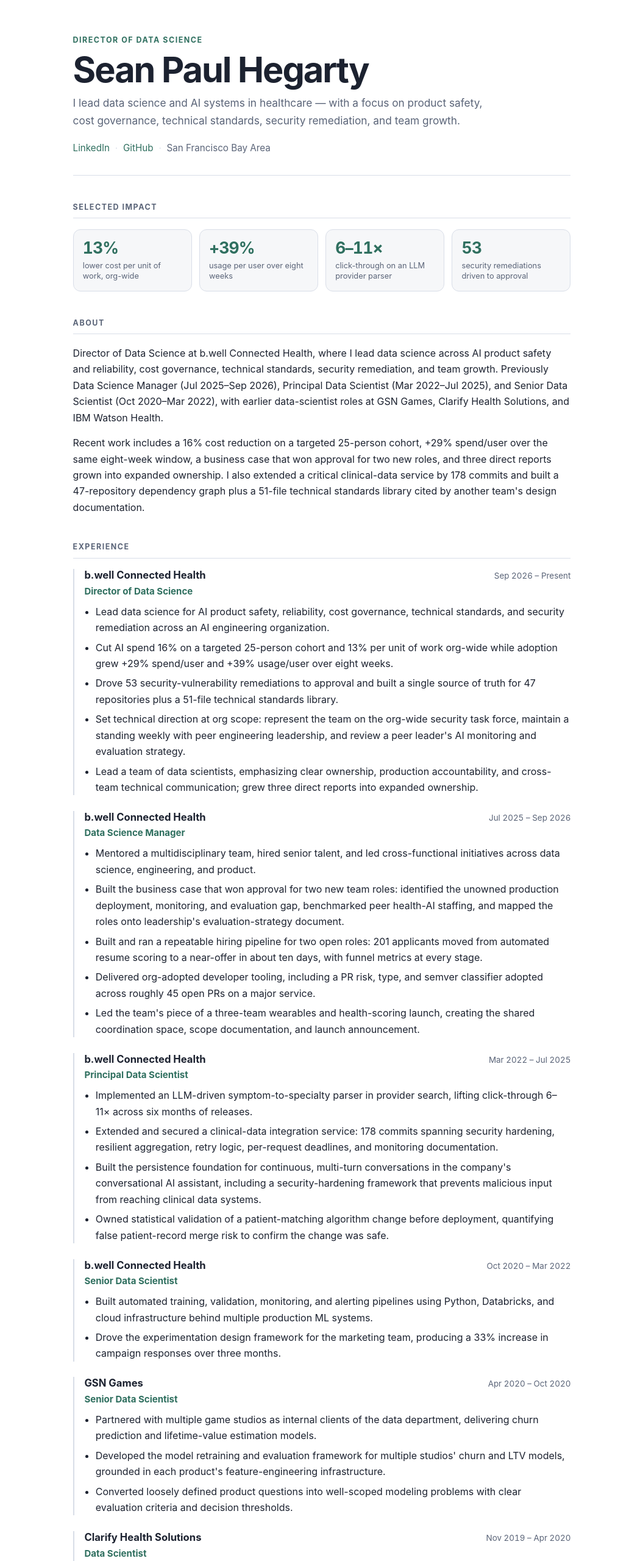
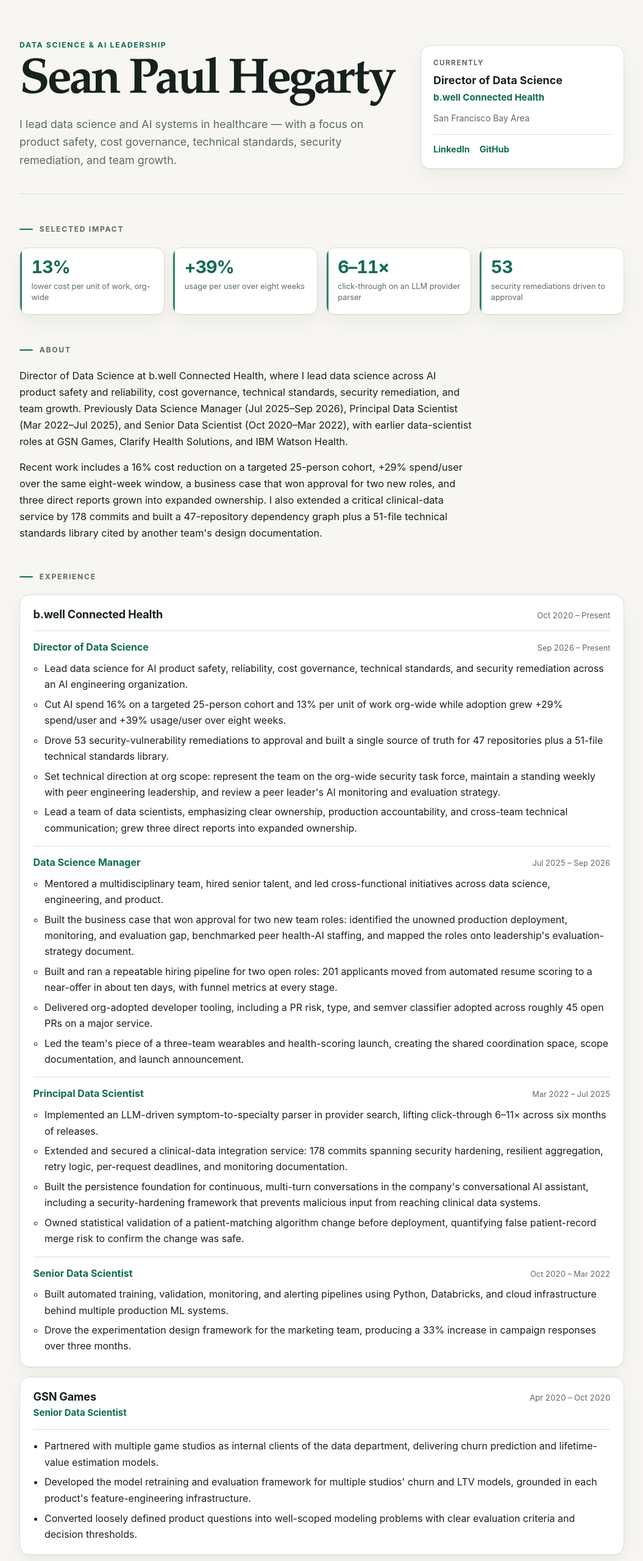
Before and after one commit to Seananigans/Seananigans.github.io, a plain HTML site: page index.html in a window 1280 px wide. Shown: the top 2560 px of the page at 61% size, without its empty margins (112-1167 px from the left). Drawn offline with Linux system fonts and the light colour scheme.

Commit message:
design: refresh profile layout and visual hierarchy
- Add a two-column hero with a current-role card and serif display type.
- Group the four b.well roles under one company card and use role cards for earlier companies.
- Add card-based metrics, skills, and education, with responsive and print styles.
- Add a skip link, theme colors, and improved focus/selection states.

```diff
--- a/index.html
+++ b/index.html
@@ -6,6 +6,8 @@
 <title>Sean Paul Hegarty — Director of Data Science</title>
 <meta name="description" content="Director of Data Science at b.well Connected Health. AI product safety, cost governance, technical standards, security remediation, and team growth.">
 <meta name="author" content="Sean Paul Hegarty">
+<meta name="theme-color" content="#f7f6f2" media="(prefers-color-scheme: light)">
+<meta name="theme-color" content="#0d1310" media="(prefers-color-scheme: dark)">
 <meta property="og:type" content="profile">
 <meta property="og:title" content="Sean Paul Hegarty — Director of Data Science">
 <meta property="og:description" content="Director of Data Science at b.well Connected Health. AI product safety, cost governance, technical standards, security remediation, and team growth.">
@@ -14,22 +16,27 @@
 <style>
   :root {
     color-scheme: light dark;
-    --bg: #ffffff;
-    --fg: #1c2230;
-    --muted: #5a6478;
-    --accent: #2f6f5f;
-    --border: #d9dee8;
-    --surface: #f6f7f9;
-    --max: 860px;
+    --bg: #f7f6f2;
+    --fg: #17211d;
+    --muted: #5d6a63;
+    --accent: #0f6b53;
+    --accent-soft: #e7f0eb;
+    --border: #ddded6;
+    --surface: #ffffff;
+    --shadow: 0 1px 2px rgba(20, 30, 25, 0.04), 0 12px 32px rgba(20, 30, 25, 0.05);
+    --max: 1040px;
+    --radius: 16px;
   }
   @media (prefers-color-scheme: dark) {
     :root {
-      --bg: #11151c;
-      --fg: #e8ebf1;
-      --muted: #9aa3b5;
-      --accent: #6dbfa6;
-      --border: #333b4a;
-      --surface: #1b2029;
+      --bg: #0d1310;
+      --fg: #e8efe9;
+      --muted: #9caaa1;
+      --accent: #7bd3b2;
+      --accent-soft: #14251e;
+      --border: #2a352e;
+      --surface: #141d18;
+      --shadow: 0 1px 2px rgba(0, 0, 0, 0.35), 0 14px 34px rgba(0, 0, 0, 0.28);
     }
   }
   * { box-sizing: border-box; }
@@ -37,210 +44,371 @@
   body {
     margin: 0;
     color: var(--fg);
-    background: var(--bg);
+    background:
+      radial-gradient(900px 520px at 8% -12%, var(--accent-soft), transparent 62%),
+      var(--bg);
     font: 16px/1.65 -apple-system, BlinkMacSystemFont, "Segoe UI", Helvetica, Arial, sans-serif;
     -webkit-font-smoothing: antialiased;
+    text-rendering: optimizeLegibility;
   }
+  ::selection { color: var(--bg); background: var(--accent); }
   a {
     color: var(--accent);
     text-decoration: none;
     text-underline-offset: 3px;
+    text-decoration-thickness: 1px;
   }
   a:hover { text-decoration: underline; }
   a:focus-visible {
     outline: 2px solid var(--accent);
     outline-offset: 3px;
-    border-radius: 3px;
+    border-radius: 4px;
   }
+  .skip {
+    position: absolute;
+    top: -3rem;
+    left: 1rem;
+    z-index: 10;
+    padding: 0.55rem 0.85rem;
+    border-radius: 8px;
+    color: var(--bg);
+    background: var(--fg);
+    font-size: 0.9rem;
+    font-weight: 650;
+  }
+  .skip:focus { top: 1rem; }
   .wrap {
     max-width: var(--max);
     margin: 0 auto;
-    padding: 3.5rem 1.35rem 4rem;
+    padding: 4rem 1.5rem;
   }
   .hero {
-    padding-bottom: 2rem;
+    display: grid;
+    grid-template-columns: minmax(0, 1.5fr) minmax(260px, 0.8fr);
+    gap: 2rem;
+    align-items: end;
+    padding-bottom: 2.5rem;
     border-bottom: 1px solid var(--border);
   }
+  .hero-copy { min-width: 0; }
   .eyebrow {
-    margin: 0 0 0.55rem;
+    margin: 0 0 0.75rem;
     color: var(--accent);
-    font-size: 0.78rem;
+    font-size: 0.76rem;
     font-weight: 700;
-    letter-spacing: 0.12em;
+    letter-spacing: 0.14em;
     text-transform: uppercase;
   }
   h1 {
-    margin: 0 0 0.7rem;
-    font-size: clamp(2.35rem, 6vw, 3.6rem);
-    line-height: 1.02;
-    letter-spacing: -0.035em;
+    margin: 0 0 1rem;
+    font-family: "Iowan Old Style", "Palatino Linotype", Palatino, Georgia, serif;
+    font-size: clamp(3rem, 7vw, 5.1rem);
+    font-weight: 600;
+    line-height: 0.94;
+    letter-spacing: -0.055em;
   }
   .lede {
-    max-width: 62ch;
-    margin: 0 0 1.1rem;
-    color: var(--muted);
-    font-size: 1.08rem;
-  }
-  .links {
-    display: flex;
-    flex-wrap: wrap;
-    align-items: baseline;
-    gap: 0.25rem 0.55rem;
+    max-width: 58ch;
     margin: 0;
     color: var(--muted);
+    font-size: 1.12rem;
+  }
+  .hero-card {
+    padding: 1.2rem 1.25rem;
+    border: 1px solid var(--border);
+    border-radius: var(--radius);
+    background: var(--surface);
+    box-shadow: var(--shadow);
+  }
+  .card-label {
+    margin: 0;
+    color: var(--muted);
+    font-size: 0.72rem;
+    font-weight: 700;
+    letter-spacing: 0.13em;
+    text-transform: uppercase;
+  }
+  .card-role {
+    margin: 0.45rem 0 0;
+    font-size: 1.12rem;
+    font-weight: 700;
+    line-height: 1.3;
+  }
+  .card-org {
+    margin: 0.2rem 0 0.65rem;
+    color: var(--accent);
     font-size: 0.95rem;
+    font-weight: 650;
   }
-  .links .sep { color: var(--border); }
-  main { margin-top: 2.6rem; }
-  section { margin-top: 2.6rem; }
+  .card-loc {
+    margin: 0 0 0.9rem;
+    color: var(--muted);
+    font-size: 0.88rem;
+  }
+  .card-links {
+    display: flex;
+    gap: 1rem;
+    padding-top: 0.8rem;
+    border-top: 1px solid var(--border);
+    font-size: 0.9rem;
+    font-weight: 650;
+  }
+  main { margin-top: 3rem; }
+  section { margin-top: 3rem; }
   section:first-child { margin-top: 0; }
   h2 {
-    margin: 0 0 1.1rem;
-    padding-bottom: 0.45rem;
-    border-bottom: 1px solid var(--border);
+    display: flex;
+    align-items: center;
+    gap: 0.65rem;
+    margin: 0 0 1.2rem;
     color: var(--muted);
-    font-size: 0.78rem;
+    font-size: 0.76rem;
     font-weight: 700;
-    letter-spacing: 0.12em;
+    letter-spacing: 0.14em;
     text-transform: uppercase;
+  }
+  h2::before {
+    content: "";
+    width: 1.4rem;
+    height: 2px;
+    border-radius: 2px;
+    background: var(--accent);
   }
   p { margin: 0 0 0.95rem; }
   .metrics {
     display: grid;
     grid-template-columns: repeat(4, minmax(0, 1fr));
-    gap: 0.75rem;
-    margin-top: 0.2rem;
+    gap: 0.85rem;
   }
   .metric {
-    padding: 1rem 0.95rem;
+    position: relative;
+    padding: 1.1rem 1rem 1.15rem 1.15rem;
+    overflow: hidden;
     border: 1px solid var(--border);
-    border-radius: 12px;
+    border-radius: 14px;
     background: var(--surface);
+    box-shadow: var(--shadow);
+  }
+  .metric::before {
+    content: "";
+    position: absolute;
+    inset: 0 auto 0 0;
+    width: 3px;
+    background: var(--accent);
+    opacity: 0.85;
   }
   .metric strong {
     display: block;
     color: var(--accent);
-    font-size: 1.65rem;
+    font-size: 1.8rem;
     line-height: 1;
-    letter-spacing: -0.03em;
+    letter-spacing: -0.035em;
     font-variant-numeric: tabular-nums;
   }
   .metric span {
     display: block;
-    margin-top: 0.45rem;
+    margin-top: 0.5rem;
     color: var(--muted);
     font-size: 0.8rem;
-    line-height: 1.35;
+    line-height: 1.4;
   }
-  .job {
-    margin: 0 0 1.6rem;
-    padding-left: 1.05rem;
-    border-left: 2px solid var(--border);
+  .about { max-width: 74ch; }
+  .about p { font-size: 1.02rem; }
+  .about p:last-child { margin-bottom: 0; }
+  .company {
+    margin: 0 0 1rem;
+    padding: 1.25rem 1.35rem;
+    border: 1px solid var(--border);
+    border-radius: var(--radius);
+    background: var(--surface);
+    box-shadow: var(--shadow);
   }
-  .job:last-child { margin-bottom: 0; }
-  .job-head {
+  .company:last-child { margin-bottom: 0; }
+  .company-head {
+    display: flex;
+    justify-content: space-between;
+    align-items: baseline;
+    gap: 1rem;
+    flex-wrap: wrap;
+    padding-bottom: 0.85rem;
+    border-bottom: 1px solid var(--border);
+  }
+  .company-head > div { min-width: 0; }
+  .company h3 {
+    margin: 0;
+    font-size: 1.13rem;
+    line-height: 1.3;
+    letter-spacing: -0.01em;
+  }
+  .role-title {
+    margin: 0.18rem 0 0;
+    color: var(--accent);
+    font-size: 0.94rem;
+    font-weight: 650;
+  }
+  .company-dates {
+    margin: 0;
+    color: var(--muted);
+    font-size: 0.82rem;
+    white-space: nowrap;
+    font-variant-numeric: tabular-nums;
+  }
+  .company > ul {
+    margin: 0.85rem 0 0;
+    padding-left: 1.15rem;
+  }
+  .company > ul li { margin: 0 0 0.4rem; }
+  .company > ul li:last-child { margin-bottom: 0; }
+  .roles {
+    margin: 0;
+    padding: 0;
+    list-style: none;
+  }
+  .role { padding: 1rem 0; }
+  .role + .role { border-top: 1px solid var(--border); }
+  .role:last-child { padding-bottom: 0; }
+  .role-head {
     display: flex;
     justify-content: space-between;
     align-items: baseline;
     gap: 1rem;
     flex-wrap: wrap;
   }
-  .job h3 {
+  .role h4 {
     margin: 0;
-    font-size: 1.04rem;
+    color: var(--accent);
+    font-size: 1rem;
     line-height: 1.3;
   }
-  .job-dates {
+  .role-dates {
     margin: 0;
     color: var(--muted);
-    font-size: 0.84rem;
+    font-size: 0.8rem;
     white-space: nowrap;
     font-variant-numeric: tabular-nums;
   }
-  .job-title {
-    margin: 0.15rem 0 0.45rem;
-    color: var(--accent);
-    font-size: 0.94rem;
-    font-weight: 650;
-  }
-  .job ul {
-    margin: 0;
+  .role ul {
+    margin: 0.6rem 0 0;
     padding-left: 1.15rem;
   }
-  .job li { margin: 0 0 0.38rem; }
-  .job li:last-child { margin-bottom: 0; }
+  .role li { margin: 0 0 0.38rem; }
+  .role li:last-child { margin-bottom: 0; }
   .skills {
     display: grid;
-    grid-template-columns: repeat(auto-fit, minmax(250px, 1fr));
-    gap: 1rem 1.6rem;
+    grid-template-columns: repeat(2, minmax(0, 1fr));
+    gap: 0.85rem;
+  }
+  .skill {
+    padding: 1.1rem 1.15rem;
+    border: 1px solid var(--border);
+    border-radius: 14px;
+    background: var(--surface);
+    box-shadow: var(--shadow);
   }
   .skill b {
     display: block;
-    margin-bottom: 0.2rem;
-    color: var(--muted);
-    font-size: 0.76rem;
+    margin-bottom: 0.3rem;
+    color: var(--accent);
+    font-size: 0.74rem;
     font-weight: 700;
-    letter-spacing: 0.07em;
+    letter-spacing: 0.08em;
     text-transform: uppercase;
   }
-  .skill p { margin: 0; }
+  .skill p {
+    margin: 0;
+    color: var(--muted);
+    font-size: 0.94rem;
+    line-height: 1.55;
+  }
   .edu {
     margin: 0;
     padding: 0;
+    overflow: hidden;
+    border: 1px solid var(--border);
+    border-radius: 14px;
+    background: var(--surface);
+    box-shadow: var(--shadow);
     list-style: none;
   }
-  .edu li { margin: 0 0 0.45rem; }
-  .edu li:last-child { margin-bottom: 0; }
+  .edu li {
+    padding: 0.9rem 1.1rem;
+    border-bottom: 1px solid var(--border);
+  }
+  .edu li:last-child { border-bottom: 0; }
   .edu span { color: var(--muted); }
   footer {
+    display: flex;
+    justify-content: space-between;
+    gap: 1rem;
+    flex-wrap: wrap;
     margin-top: 3.5rem;
-    padding-top: 1.25rem;
+    padding-top: 1.4rem;
     border-top: 1px solid var(--border);
     color: var(--muted);
-    font-size: 0.9rem;
+    font-size: 0.88rem;
   }
-  footer p { margin: 0 0 0.25rem; }
-  footer .fine { font-size: 0.84rem; }
+  footer p { margin: 0; }
+  @media (max-width: 900px) {
+    .hero { grid-template-columns: 1fr; align-items: start; }
+    .hero-card { max-width: 430px; }
+  }
   @media (max-width: 720px) {
-    .wrap { padding-top: 2.5rem; }
+    .wrap { padding: 2.75rem 1.25rem 3rem; }
     .metrics { grid-template-columns: repeat(2, minmax(0, 1fr)); }
+    .skills { grid-template-columns: 1fr; }
   }
   @media (max-width: 520px) {
+    h1 { font-size: clamp(2.7rem, 15vw, 4rem); }
     .metrics { grid-template-columns: 1fr; }
-    .job-head { display: block; }
-    .job-dates { margin-top: 0.1rem; }
+    .company { padding: 1.1rem; }
+    .company-head, .role-head { display: block; }
+    .company-dates, .role-dates { margin-top: 0.2rem; }
+    footer { display: block; }
+    footer p + p { margin-top: 0.35rem; }
+  }
+  @media (prefers-reduced-motion: reduce) {
+    html { scroll-behavior: auto; }
   }
   @media print {
     body { color: #000; background: #fff; }
     .wrap { max-width: none; padding: 0; }
+    .skip { display: none; }
     a { color: #000; text-decoration: none; }
+    .hero { grid-template-columns: 1fr; }
+    .hero-card, .metric, .company, .skill, .edu { box-shadow: none; }
+    .metric { break-inside: avoid; }
     .metrics { grid-template-columns: repeat(4, 1fr); }
-    .metric { background: none; border-color: #999; }
-    .job { break-inside: avoid; }
+    .company, .role, .skill, .edu li { break-inside: avoid; }
     footer { display: none; }
   }
 </style>
 </head>
 <body>
+<a class="skip" href="#main">Skip to content</a>
 <div class="wrap">
 
 <header class="hero">
-  <p class="eyebrow">Director of Data Science</p>
+  <div class="hero-copy">
+    <p class="eyebrow">Data science &amp; AI leadership</p>
     <h1>Sean Paul Hegarty</h1>
     <p class="lede">
       I lead data science and AI systems in healthcare &mdash; with a focus on product
       safety, cost governance, technical standards, security remediation, and team growth.
     </p>
-  <p class="links">
+  </div>
+  <aside class="hero-card" aria-label="Current role and links">
+    <p class="card-label">Currently</p>
+    <p class="card-role">Director of Data Science</p>
+    <p class="card-org">b.well Connected Health</p>
+    <p class="card-loc">San Francisco Bay Area</p>
+    <div class="card-links">
       <a href="https://linkedin.com/in/seanpaulhegarty" rel="me">LinkedIn</a>
-    <span class="sep" aria-hidden="true">&middot;</span>
       <a href="https://github.com/Seananigans" rel="me">GitHub</a>
-    <span class="sep" aria-hidden="true">&middot;</span>
-    <span>San Francisco Bay Area</span>
-  </p>
+    </div>
+  </aside>
 </header>
 
-<main>
+<main id="main">
 
 <section aria-labelledby="impact-heading">
   <h2 id="impact-heading">Selected impact</h2>
@@ -266,6 +434,7 @@
 
 <section aria-labelledby="about-heading">
   <h2 id="about-heading">About</h2>
+  <div class="about">
     <p>
       Director of Data Science at b.well Connected Health, where I lead data science
       across AI product safety and reliability, cost governance, technical standards,
@@ -282,17 +451,23 @@
       dependency graph plus a 51-file technical standards library cited by another team's
       design documentation.
     </p>
+  </div>
 </section>
 
 <section aria-labelledby="experience-heading">
   <h2 id="experience-heading">Experience</h2>
 
-  <article class="job">
-    <div class="job-head">
+  <article class="company">
+    <div class="company-head">
       <h3>b.well Connected Health</h3>
-      <p class="job-dates">Sep 2026 &ndash; Present</p>
+      <p class="company-dates">Oct 2020 &ndash; Present</p>
     </div>
-    <p class="job-title">Director of Data Science</p>
+    <ol class="roles">
+      <li class="role">
+        <div class="role-head">
+          <h4>Director of Data Science</h4>
+          <p class="role-dates">Sep 2026 &ndash; Present</p>
+        </div>
         <ul>
           <li>Lead data science for AI product safety, reliability, cost governance, technical standards, and security remediation across an AI engineering organization.</li>
           <li>Cut AI spend 16% on a targeted 25-person cohort and 13% per unit of work org-wide while adoption grew +29% spend/user and +39% usage/user over eight weeks.</li>
@@ -300,14 +475,12 @@
           <li>Set technical direction at org scope: represent the team on the org-wide security task force, maintain a standing weekly with peer engineering leadership, and review a peer leader's AI monitoring and evaluation strategy.</li>
           <li>Lead a team of data scientists, emphasizing clear ownership, production accountability, and cross-team technical communication; grew three direct reports into expanded ownership.</li>
         </ul>
-  </article>
-
-  <article class="job">
-    <div class="job-head">
-      <h3>b.well Connected Health</h3>
-      <p class="job-dates">Jul 2025 &ndash; Sep 2026</p>
+      </li>
+      <li class="role">
+        <div class="role-head">
+          <h4>Data Science Manager</h4>
+          <p class="role-dates">Jul 2025 &ndash; Sep 2026</p>
         </div>
-    <p class="job-title">Data Science Manager</p>
         <ul>
           <li>Mentored a multidisciplinary team, hired senior talent, and led cross-functional initiatives across data science, engineering, and product.</li>
           <li>Built the business case that won approval for two new team roles: identified the unowned production deployment, monitoring, and evaluation gap, benchmarked peer health-AI staffing, and mapped the roles onto leadership's evaluation-strategy document.</li>
@@ -315,40 +488,40 @@
           <li>Delivered org-adopted developer tooling, including a PR risk, type, and semver classifier adopted across roughly 45 open PRs on a major service.</li>
           <li>Led the team's piece of a three-team wearables and health-scoring launch, creating the shared coordination space, scope documentation, and launch announcement.</li>
         </ul>
-  </article>
-
-  <article class="job">
-    <div class="job-head">
-      <h3>b.well Connected Health</h3>
-      <p class="job-dates">Mar 2022 &ndash; Jul 2025</p>
+      </li>
+      <li class="role">
+        <div class="role-head">
+          <h4>Principal Data Scientist</h4>
+          <p class="role-dates">Mar 2022 &ndash; Jul 2025</p>
         </div>
-    <p class="job-title">Principal Data Scientist</p>
         <ul>
           <li>Implemented an LLM-driven symptom-to-specialty parser in provider search, lifting click-through 6&ndash;11&times; across six months of releases.</li>
           <li>Extended and secured a clinical-data integration service: 178 commits spanning security hardening, resilient aggregation, retry logic, per-request deadlines, and monitoring documentation.</li>
           <li>Built the persistence foundation for continuous, multi-turn conversations in the company's conversational AI assistant, including a security-hardening framework that prevents malicious input from reaching clinical data systems.</li>
           <li>Owned statistical validation of a patient-matching algorithm change before deployment, quantifying false patient-record merge risk to confirm the change was safe.</li>
         </ul>
-  </article>
-
-  <article class="job">
-    <div class="job-head">
-      <h3>b.well Connected Health</h3>
-      <p class="job-dates">Oct 2020 &ndash; Mar 2022</p>
+      </li>
+      <li class="role">
+        <div class="role-head">
+          <h4>Senior Data Scientist</h4>
+          <p class="role-dates">Oct 2020 &ndash; Mar 2022</p>
         </div>
-    <p class="job-title">Senior Data Scientist</p>
         <ul>
           <li>Built automated training, validation, monitoring, and alerting pipelines using Python, Databricks, and cloud infrastructure behind multiple production ML systems.</li>
           <li>Drove the experimentation design framework for the marketing team, producing a 33% increase in campaign responses over three months.</li>
         </ul>
+      </li>
+    </ol>
   </article>
 
-  <article class="job">
-    <div class="job-head">
+  <article class="company">
+    <div class="company-head">
+      <div>
         <h3>GSN Games</h3>
-      <p class="job-dates">Apr 2020 &ndash; Oct 2020</p>
+        <p class="role-title">Senior Data Scientist</p>
       </div>
-    <p class="job-title">Senior Data Scientist</p>
+      <p class="company-dates">Apr 2020 &ndash; Oct 2020</p>
+    </div>
     <ul>
       <li>Partnered with multiple game studios as internal clients of the data department, delivering churn prediction and lifetime-value estimation models.</li>
       <li>Developed the model retraining and evaluation framework for multiple studios' churn and LTV models, grounded in each product's feature-engineering infrastructure.</li>
@@ -356,12 +529,14 @@
     </ul>
   </article>
 
-  <article class="job">
-    <div class="job-head">
+  <article class="company">
+    <div class="company-head">
+      <div>
         <h3>Clarify Health Solutions</h3>
-      <p class="job-dates">Nov 2019 &ndash; Apr 2020</p>
+        <p class="role-title">Data Scientist</p>
       </div>
-    <p class="job-title">Data Scientist</p>
+      <p class="company-dates">Nov 2019 &ndash; Apr 2020</p>
+    </div>
     <ul>
       <li>Implemented Bayesian and non-linear hyper-parameter optimization across 400+ production models to reduce manual intervention and improve performance.</li>
       <li>Developed supervised learning pipelines in PySpark and AWS with Airflow DAGs for automated retraining and evaluation.</li>
@@ -369,12 +544,14 @@
     </ul>
   </article>
 
-  <article class="job">
-    <div class="job-head">
+  <article class="company">
+    <div class="company-head">
+      <div>
         <h3>IBM Watson Health</h3>
-      <p class="job-dates">2017 &ndash; 2019</p>
+        <p class="role-title">Data Scientist</p>
       </div>
-    <p class="job-title">Data Scientist</p>
+      <p class="company-dates">2017 &ndash; 2019</p>
+    </div>
     <ul>
       <li>Built and validated predictive models for healthcare outcomes using rigorous statistical testing and experimental design.</li>
       <li>Reduced training and inference time of six Cost of Care models 3&times; by shrinking the feature space 16&times; while maintaining state-of-the-art performance.</li>
@@ -419,7 +596,7 @@
 
 <footer>
   <p>Connect on <a href="https://linkedin.com/in/seanpaulhegarty">LinkedIn</a> or <a href="https://github.com/Seananigans">GitHub</a>.</p>
-  <p class="fine">San Francisco Bay Area &middot; Resume available on request.</p>
+  <p>San Francisco Bay Area &middot; Resume available on request.</p>
 </footer>
 
 </div>
```
Lines whose indentation alone changed are shown as unchanged.
